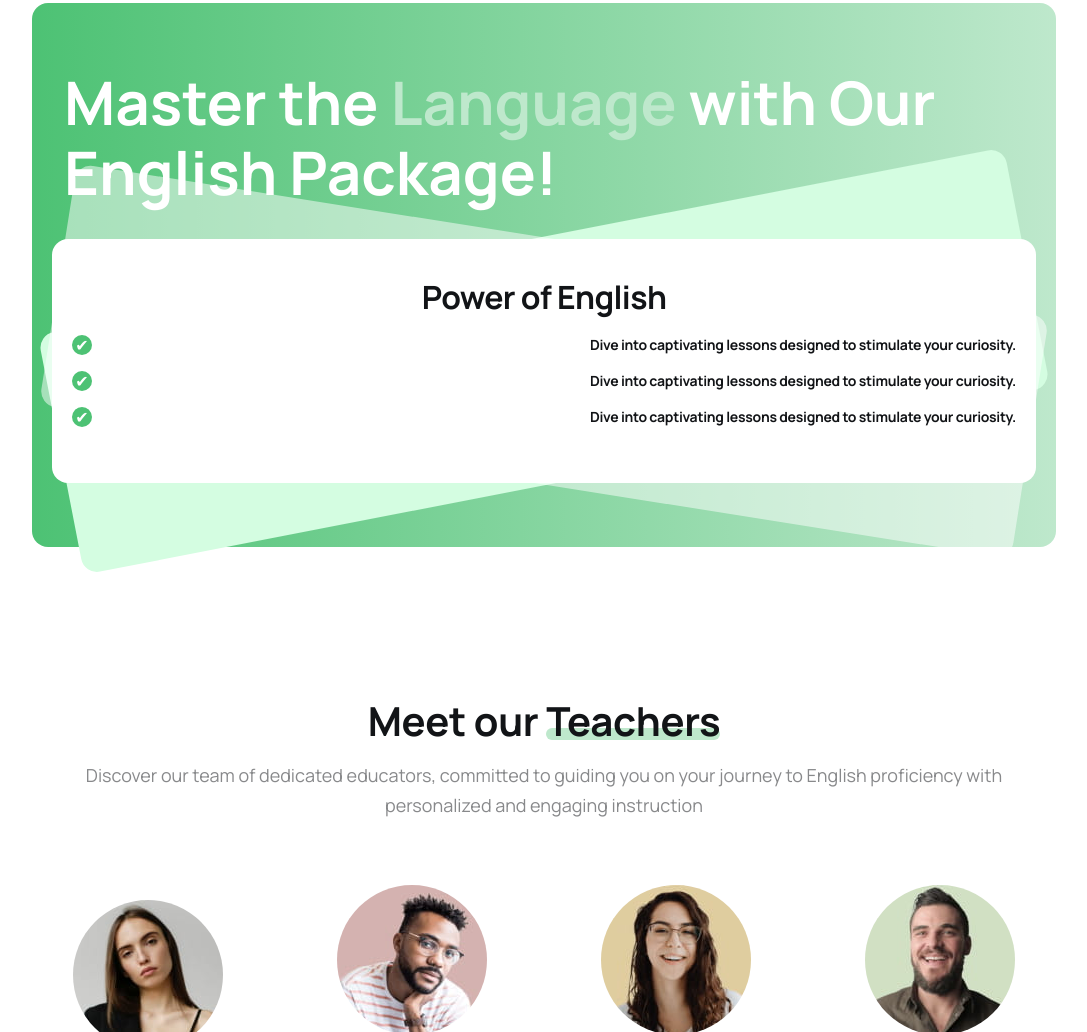
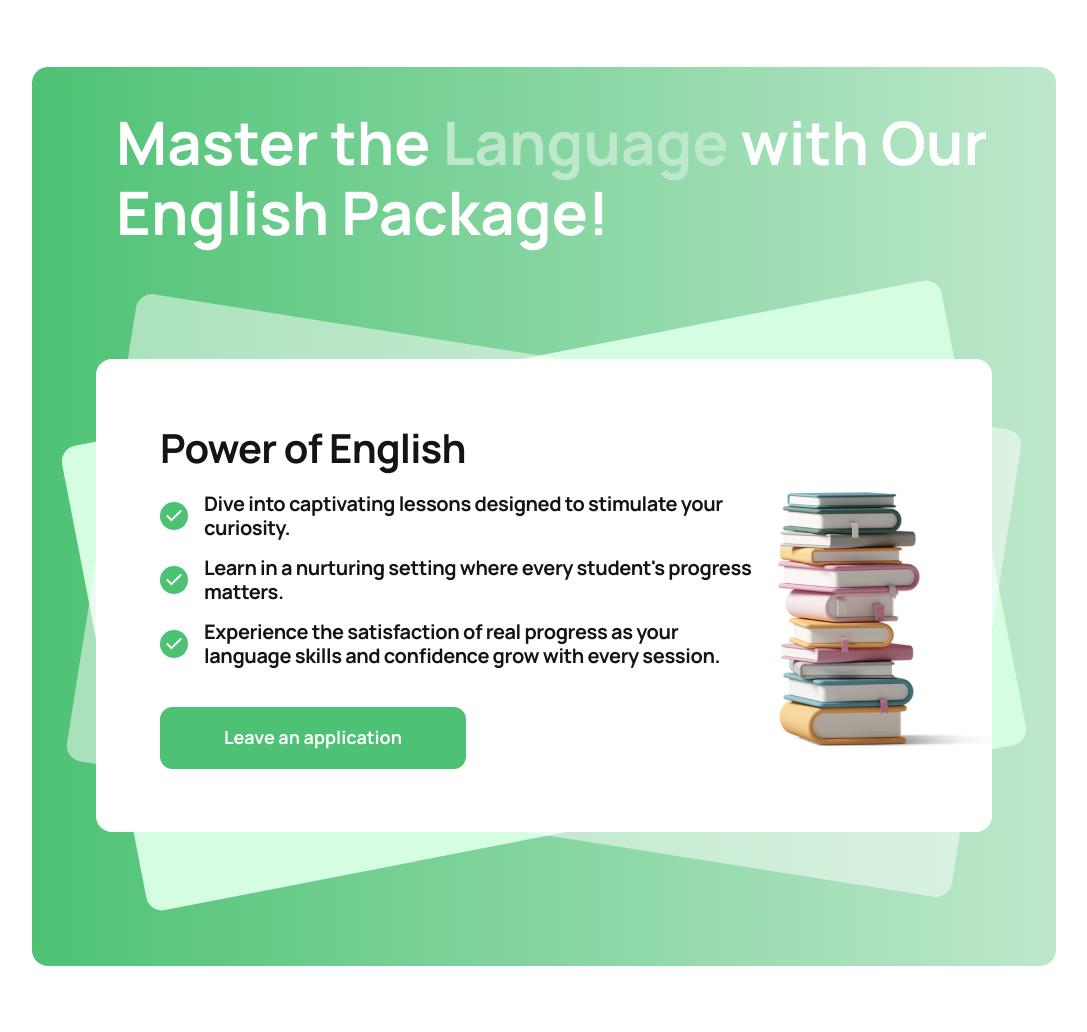
Before and after one commit to VOSolyanik/project-abovytan, a website built with Vite: page src/index.html in a window 1280 px wide. Shown: the part 1624-2656 px from the top of the page, without its empty margins (96-1183 px from the left). Built offline with nearby package versions, Linux system fonts and the light colour scheme; files whose address does not match are found by name.

Commit message:
add second code

```diff
--- a/src/css/sections/proposal.css
+++ b/src/css/sections/proposal.css
@@ -13,14 +13,6 @@
   color: var(--white-color);
 }
 
-@media only screen and (min-width: 768px) {
-  .proposal-section-heading {
-    padding: 64px 32px 32px;
-    font-size: 60px;
-    line-height: 70px;
-  }
-}
-
 .proposal-section-heading-color {
   color: var(--light-green-underline);
 }
@@ -32,7 +24,8 @@
   z-index: 3;
 }
 
-.proposal-container-info::after, .proposal-container-info::before {
+.proposal-container-info::after,
+.proposal-container-info::before {
   content: '';
   position: absolute;
   width: 100%;
@@ -47,6 +40,7 @@
   background-color: var(--light-green-color);
   z-index: -1;
 }
+
 .proposal-container-info::before {
   top: 0px;
   left: 0px;
@@ -60,25 +54,32 @@
   z-index: 4;
   background-color: white;
   position: relative;
-  padding: 40px 20px;
+  padding: 40px 0 40px 20px;
   border-radius: 16px;
 }
 
 .proposal-content-title {
-  font-size: 32px;
+  font-size: 20px;
   font-weight: 700;
-  line-height: 36px;
+  line-height: 24px;
   letter-spacing: -0.02em;
-  text-align: center;
+  text-align: left;
   margin-bottom: 20px;
+}
 
+.proposal-content-list {
+  margin: 0 20px 20px 0;
 }
 
 .proposal-content-item {
   display: flex;
-  justify-content: space-between;
+  justify-content: start;
   margin-bottom: 16px;
   align-items: center;
+}
+
+.proposal-content-item:last-child {
+  margin-bottom: 0;
 }
 
 .proposal-content-item-text {
@@ -102,3 +103,103 @@
   align-items: center;
   margin-right: 8px;
 }
+
+.check-icon {
+  display: inline-block;
+  stroke: var(--white-color);
+  fill: transparent;
+  padding: 4px;
+}
+
+.proposal-info-wrapper {
+  display: flex;
+}
+
+.books-photo {
+  max-width: 214px;
+  min-width: 214px;
+  max-height: 263px;
+  min-height: 263px;
+  display: none;
+}
+
+.proposal-button {
+  max-width: 255px;
+}
+
+
+@media only screen and (min-width: 768px) {
+  .proposal-section-heading {
+    margin: 64px 0 32px 32px;
+    font-size: 60px;
+    line-height: 70px;
+  }
+
+  .proposal-container-info {
+    margin: 0 20px 30px;
+  }
+
+  .proposal-container-info-main {
+    padding: 65px 0 63px 35px;
+  }
+
+  .proposal-content-title {
+    font-size: 40px;
+    line-height: 48px;
+  }
+
+  .proposal-content-list {
+    margin: 0 20px 32px 0;
+    max-width: 451px;
+  }
+
+  .proposal-content-item-text {
+    font-size: 20px;
+    line-height: 24px;
+  }
+
+  .proposal-checkmark-icon {
+    min-width: 28px;
+    min-height: 28px;
+    max-width: 28px;
+    max-height: 28px;
+    margin-right: 16px;
+  }
+
+  .books-photo {
+    display: block;
+  }
+
+  .proposal-button {
+    max-width: 306px;
+  }
+}
+
+@media only screen and (min-width: 1152px) {
+  .proposal-section-heading {
+    margin: 64px 0 72px 64px;
+    font-size: 60px;
+    line-height: 70px;
+  }
+
+  .proposal-container-info {
+    margin: 0 64px 70px;
+  }
+
+  .proposal-container-info-main {
+    padding: 65px 0 63px 64px;
+  }
+
+  .proposal-content-list {
+    margin: 0 20px 39px 0;
+    max-width: 654px;
+  }
+
+  .books-photo {
+    display: block;
+  }
+
+  .proposal-button {
+    max-width: 306px;
+  }
+}
--- a/src/partials/proposal.html
+++ b/src/partials/proposal.html
@@ -7,23 +7,50 @@
       <div class="proposal-container-info">
         <div class="proposal-container-info-main">
           <p class="proposal-content-title">Power of English</p>
-          <div class="proposal-content-item">
-            <div class="proposal-checkmark-icon">✔</div>
+          <div class="proposal-info-wrapper">
+            <div>
+              <ul class="proposal-content-list">
+                <li class="proposal-content-item">
+                  <div class="proposal-checkmark-icon">
+                    <svg class="check-icon">
+                      <use href="./img/sprite.svg#check"></use>
+                    </svg>
+                  </div>
                   <p class="proposal-content-item-text">
                     Dive into captivating lessons designed to stimulate your curiosity.
                   </p>
+                </li>
+                <li class="proposal-content-item">
+                  <div class="proposal-checkmark-icon">
+                    <svg class="check-icon">
+                      <use href="./img/sprite.svg#check"></use>
+                    </svg>
                   </div>
-          <div class="proposal-content-item">
-            <div class="proposal-checkmark-icon">✔</div>
                   <p class="proposal-content-item-text">
-              Dive into captivating lessons designed to stimulate your curiosity.
+                    Learn in a nurturing setting where every student's progress matters.
                   </p>
+                </li>
+                <li class="proposal-content-item">
+                  <div class="proposal-checkmark-icon">
+                    <svg class="check-icon">
+                      <use href="./img/sprite.svg#check"></use>
+                    </svg>
                   </div>
-          <div class="proposal-content-item">
-            <div class="proposal-checkmark-icon">✔</div>
                   <p class="proposal-content-item-text">
-              Dive into captivating lessons designed to stimulate your curiosity.
+                    Experience the satisfaction of real progress as your language skills and confidence grow with every session.
                   </p>
+                </li>
+              </ul>
+              <a class="btn btn-primary proposal-button" href="#leave-application"
+              >Leave an application</a
+              >
+            </div>
+            <img
+              class="books-photo"
+              srcset="./images/proposal/books.png 2x"
+              src="./images/propasal/books.png"
+              alt="books"
+            />
           </div>
         </div>
       </div>
```
Also changed, not shown: src/images/proposal/books.png (added), src/images/proposal/books@2x.png (added). Lines whose indentation alone changed are shown as unchanged.
